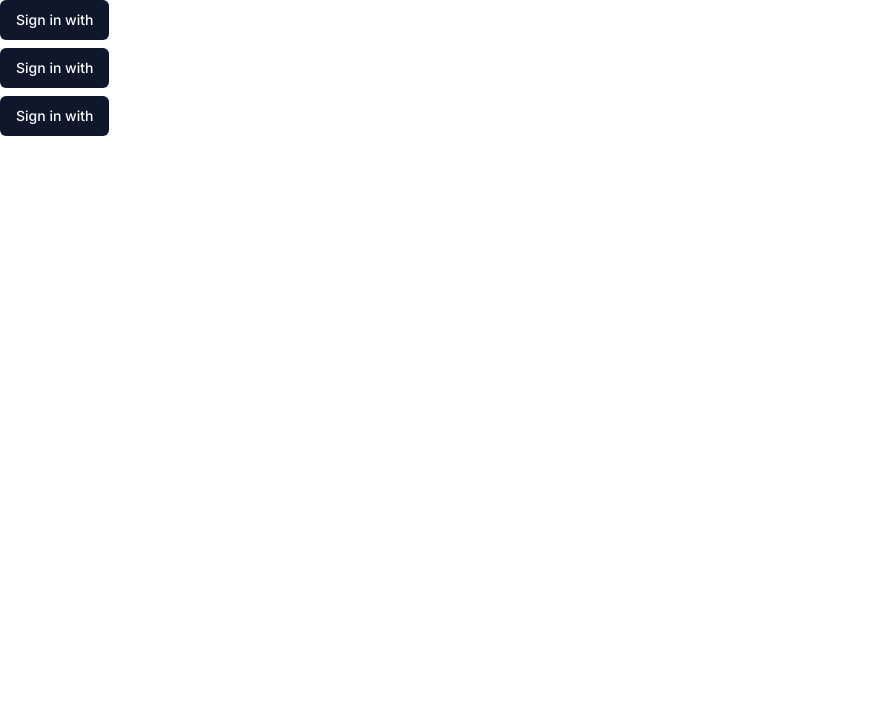
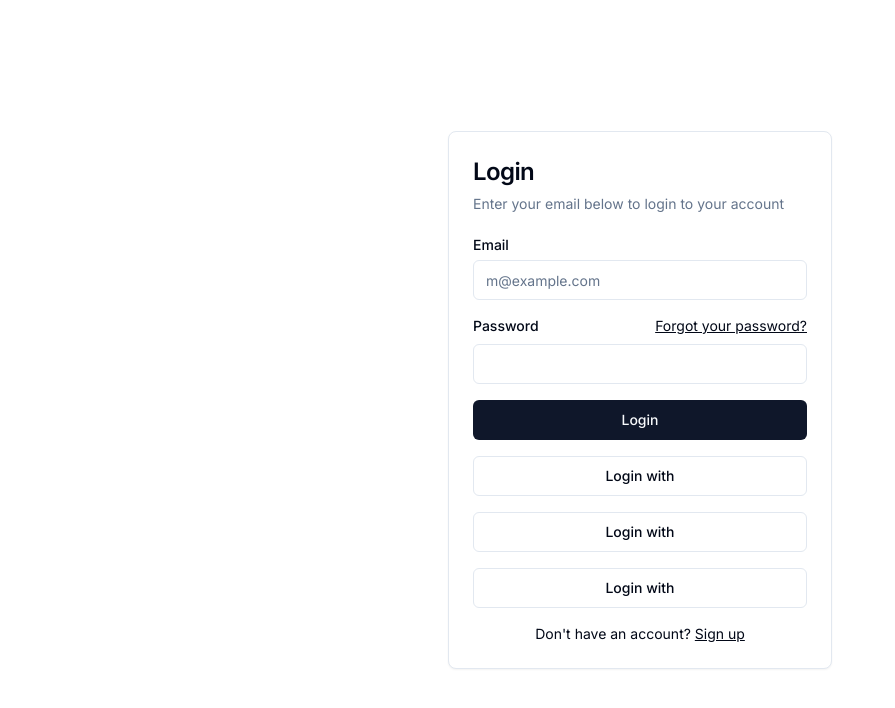
Before and after one commit to smartbello/next-boilerplate, a Next.js app: page /en/signin in a window 1280 px wide. Shown: the top 708 px of the page, without its empty margins (0-895 px from the left). Built offline with nearby package versions, Linux system fonts and the light colour scheme.

Commit message:
add signup and provider list for auth

```diff
--- a/package.json
+++ b/package.json
@@ -15,6 +15,7 @@
     "test:watch": "jest --watch"
   },
   "dependencies": {
+    "@radix-ui/react-label": "^2.0.2",
     "@radix-ui/react-slot": "^1.0.2",
     "class-variance-authority": "^0.7.0",
     "clsx": "^2.1.1",
--- /dev/null
+++ b/src/app/[locale]/(auth)/layout.tsx
@@ -0,0 +1,8 @@
+function AuthLayout({ children }: { children: React.ReactNode }) {
+  return (
+    <div className="flex h-screen items-center">
+      <div className="w-full">{children}</div>
+    </div>
+  );
+}
+export default AuthLayout;
--- a/src/app/[locale]/(auth)/signin/page.tsx
+++ b/src/app/[locale]/(auth)/signin/page.tsx
@@ -1,45 +1,74 @@
-import { redirect } from "next/navigation";
+import Link from "next/link";
 
-import { providerMap, signIn } from "@/auth";
-import { AuthError } from "next-auth";
-
+import ProviderFormList from "@/components/auth/ProviderFormList";
 import { Button } from "@/components/ui/button";
+import {
+  Card,
+  CardContent,
+  CardDescription,
+  CardHeader,
+  CardTitle,
+} from "@/components/ui/card";
+import { Input } from "@/components/ui/input";
+import { Label } from "@/components/ui/label";
 
 const SIGNIN_ERROR_URL = "/error";
 
 // * Link : https://authjs.dev/guides/pages/signin
 export default async function SignInPage() {
   return (
-    <div className="flex flex-col gap-2">
-      {Object.values(providerMap).map((provider) => (
-        <form
-          action={async () => {
-            "use server";
+    <Card className="mx-auto max-w-sm">
+      <CardHeader>
+        <CardTitle className="text-2xl">Login</CardTitle>
 
-            try {
-              await signIn(provider.id);
-            } catch (error) {
-              // Signin can fail for a number of reasons, such as the user
-              // not existing, or the user not having the correct role.
-              // In some cases, you may want to redirect to a custom error
-              if (error instanceof AuthError) {
-                return redirect(`${SIGNIN_ERROR_URL}?error=${error.type}`);
-              }
+        <CardDescription>
+          Enter your email below to login to your account
+        </CardDescription>
+      </CardHeader>
 
-              // Otherwise if a redirects happens NextJS can handle it
-              // so you can just re-thrown the error and let NextJS handle it.
-              // Docs:
-              // https://nextjs.org/docs/app/api-reference/functions/redirect#server-component
-              throw error;
-            }
-          }}
-          key={provider.id}
-        >
-          <Button type="submit">
-            <span>Sign in with {provider.name}</span>
+      <CardContent>
+        <div className="grid gap-4">
+          <div className="grid gap-2">
+            <Label htmlFor="email">Email</Label>
+
+            <Input
+              id="email"
+              placeholder="m@example.com"
+              required
+              type="email"
+            />
+          </div>
+
+          <div className="grid gap-2">
+            <div className="flex items-center">
+              <Label htmlFor="password">Password</Label>
+
+              <Link
+                className="ml-auto inline-block text-sm underline"
+                href="/forgot-password"
+              >
+                Forgot your password?
+              </Link>
+            </div>
+
+            <Input id="password" required type="password" />
+          </div>
+
+          <Button className="w-full" type="submit">
+            Login
           </Button>
-        </form>
-      ))}
-    </div>
+
+          <ProviderFormList page="signin" />
+        </div>
+
+        <div className="mt-4 text-center text-sm">
+          Don&apos;t have an account?{" "}
+
+          <Link className="underline" href="/signup">
+            Sign up
+          </Link>
+        </div>
+      </CardContent>
+    </Card>
   );
 }
--- /dev/null
+++ b/src/app/[locale]/(auth)/signup/page.tsx
@@ -0,0 +1,92 @@
+import Link from "next/link";
+import { redirect } from "next/navigation";
+
+import { providerMap, signIn } from "@/auth";
+import { AuthError } from "next-auth";
+
+import ProviderFormList from "@/components/auth/ProviderFormList";
+import { Button } from "@/components/ui/button";
+import {
+  Card,
+  CardContent,
+  CardDescription,
+  CardHeader,
+  CardTitle,
+} from "@/components/ui/card";
+import { Input } from "@/components/ui/input";
+import { Label } from "@/components/ui/label";
+
+const SIGNIN_ERROR_URL = "/error";
+
+export default function SignUpPage() {
+  return (
+    <Card className="mx-auto max-w-sm">
+      <CardHeader>
+        <CardTitle className="text-xl">Sign Up</CardTitle>
+
+        <CardDescription>
+          Enter your information to create an account
+        </CardDescription>
+      </CardHeader>
+
+      <CardContent>
+        <div className="grid gap-4">
+          <div className="grid grid-cols-2 gap-4">
+            <div className="grid gap-2">
+              <Label htmlFor="first-name">First name</Label>
+
+              <Input id="first-name" placeholder="Elon" required />
+            </div>
+
+            <div className="grid gap-2">
+              <Label htmlFor="last-name">Last name</Label>
+
+              <Input id="last-name" placeholder="Musk" required />
+            </div>
+          </div>
+
+          <div className="grid gap-2">
+            <Label htmlFor="email">Email</Label>
+
+            <Input
+              autoComplete="email"
+              id="email"
+              placeholder="elon@musk.com"
+              required
+              type="email"
+            />
+          </div>
+
+          <div className="grid gap-2">
+            <Label htmlFor="password">Password</Label>
+
+            <Input
+              autoComplete="new-password"
+              id="password"
+              placeholder="*******"
+              type="password"
+            />
+          </div>
+
+          <Button className="w-full" type="submit">
+            Create an account
+          </Button>
+
+          <Button className="w-full" variant="outline">
+            Sign up with GitHub
+          </Button>
+
+          <ProviderFormList page="signup" />
+        </div>
+
+        <div className="mt-4 text-center text-sm">
+          Already have an account?{" "}
+
+          <Link className="underline" href="#">
+            Sign in
+          </Link>
+        </div>
+      </CardContent>
+    </Card>
+  );
+}
--- /dev/null
+++ b/src/components/auth/ProviderFormList/index.tsx
@@ -0,0 +1,62 @@
+import { redirect } from "next/navigation";
+
+import { providerMap, signIn } from "@/auth";
+import { AuthError } from "next-auth";
+
+import { Button } from "@/components/ui/button";
+
+const SIGNIN_ERROR_URL = "/error";
+
+type ProviderListProps = { page: "signin" | "signup" };
+
+function ProviderFormList({ page }: ProviderListProps) {
+  let textStart: string;
+
+  switch (page) {
+    case "signin":
+      textStart = "Login";
+      break;
+    case "signup":
+      textStart = "Sign up";
+      break;
+
+    default:
+      break;
+  }
+
+  return (
+    <>
+      {/* https://authjs.dev/guides/pages/signin */}
+      {Object.values(providerMap).map((provider) => (
+        <form
+          action={async () => {
+            "use server";
+
+            try {
+              await signIn(provider.id);
+            } catch (error) {
+              // Signin can fail for a number of reasons, such as the user
+              // not existing, or the user not having the correct role.
+              // In some cases, you may want to redirect to a custom error
+              if (error instanceof AuthError) {
+                return redirect(`${SIGNIN_ERROR_URL}?error=${error.type}`);
+              }
+
+              // Otherwise if a redirects happens NextJS can handle it
+              // so you can just re-thrown the error and let NextJS handle it.
+              // Docs:
+              // https://nextjs.org/docs/app/api-reference/functions/redirect#server-component
+              throw error;
+            }
+          }}
+          key={provider.id}
+        >
+          <Button className="w-full" type="submit" variant="outline">
+            {textStart} with {provider.name}
+          </Button>
+        </form>
+      ))}
+    </>
+  );
+}
+export default ProviderFormList;
```
Also changed, not shown: 1 other file (tests, documents, lock files or other folders).
